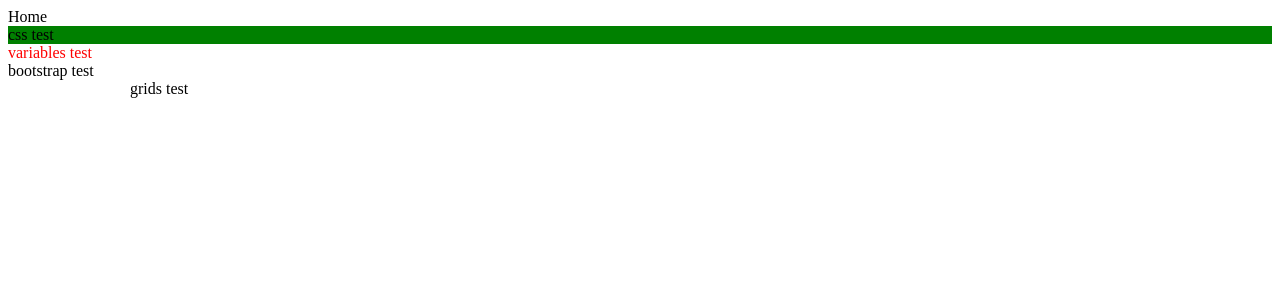
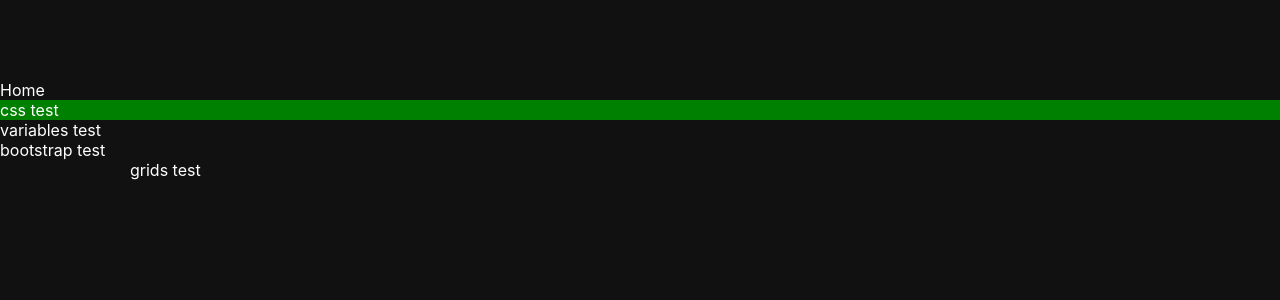
Before and after one commit to mdahmed-abdus/portfolio, a React (Create React App) app: page / in a window 1280 px wide. Shown: the top 300 px of the page. Built offline with nearby package versions, Linux system fonts and the light colour scheme.

Commit message:
Feat:Add custom styles

```diff
--- a/src/scss/custom.scss
+++ b/src/scss/custom.scss
@@ -1,12 +1,42 @@
 @import '../scss/variables.scss';
+
+*,
+::before,
+::after {
+  box-sizing: border-box;
+}
+
+html,
+body {
+  font-family: $font-primary;
+  background-color: $primary-black;
+  color: $primary-white;
+}
+
+body,
+h1,
+h2,
+h3,
+p {
+  margin: 0;
+}
+
+body {
+  padding-top: 5rem; //80px
+  padding-bottom: 5rem; //80px
+}
+
+img {
+  max-width: 100%;
+}
 
 .home {
   background-color: green;
 }
 
-.redText {
-  color: $test-variable;
-}
+// .redText {
+//   color: $test-variable;
+// }
 
 .grid-main-container {
   margin-left: auto;
--- a/src/scss/variables.scss
+++ b/src/scss/variables.scss
@@ -1,16 +1,17 @@
-$test-variable: red;
+// $test-variable: red;
 
 $primary: #fbd784;
 $primary-black: #111111;
 $secondary-black: #000000;
 $primary-white: #ffffff;
 
-$font-primary: 'Playfair Display';
-$font-secondary: 'Inter';
+$font-primary: 'Inter', sans-serif;
+// $font-secondary : 'Poppins', sans-serif;
+$font-secondary: 'Playfair Display', serif;
 
-$font-36: 2.4rem;
-$font-18: 1.2rem;
-$font-16: 0.93rem;
+$font-36: 2.25rem;
+$font-18: 1.125rem;
+$font-16: 1rem;
 $font-12: 0.75rem;
 
 $weight-bold: 700;
```
